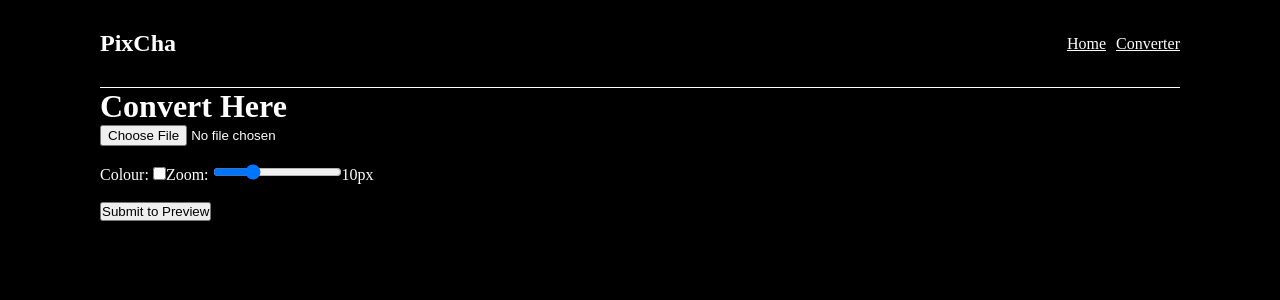
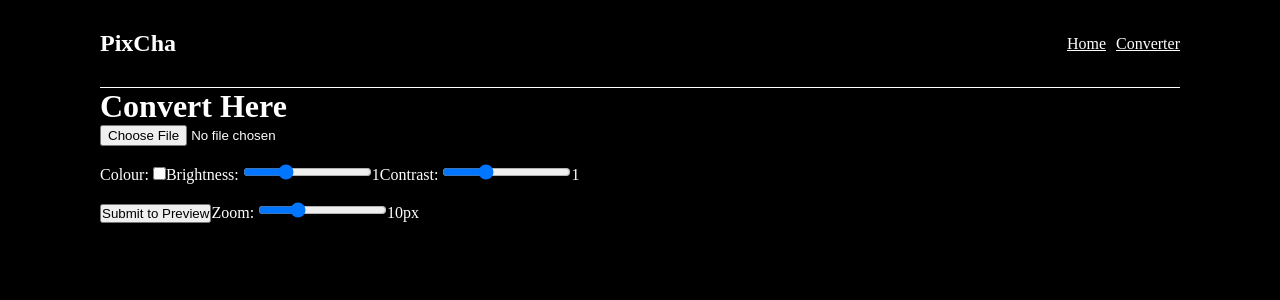
Before and after one commit to AlexanderHeffernan/image-to-ascii, a Vue app in the folder frontend/: page /converter in a window 1280 px wide. Shown: the top 300 px of the page. Built offline with nearby package versions, Linux system fonts and the light colour scheme.

Commit message:
Added brightness and contrast slider controls.

```diff
--- a/frontend/src/views/ConverterView.vue
+++ b/frontend/src/views/ConverterView.vue
@@ -6,14 +6,20 @@
 	<div class="settings">
 		<label for="colourCheck">Colour: </label>
 		<input type="checkbox" id="colourCheck" v-model="isColour">
-		<label for="fontSize">Zoom: </label>
-		<input type="range" id="fontSize" v-model.number="fontSize" min="2" max="30" step="1"/>
-		<span>{{ fontSize }}px</span>
+		<label for="brightness">Brightness: </label>
+		<input type="range" id="brightness" v-model.number="brightness" min="0.1" max="3" step="0.1">
+		<span>{{ brightness }}</span>
+		<label for="contrast">Contrast: </label>
+		<input type="range" id="contrast" v-model.number="contrast" min="0.1" max="3" step="0.1">
+		<span>{{ contrast }}</span>
 	</div>
 	<br>
 
 	<button type="submit" @click="submitImgToConverter">Submit to Preview</button>
 
+	<label for="fontSize">Zoom: </label>
+	<input type="range" id="fontSize" v-model.number="fontSize" min="2" max="30" step="1"/>
+	<span>{{ fontSize }}px</span>
 	<pre :style="{ fontSize: `${fontSize}px` }" class="asciiArt" v-html="asciiArtHtml"></pre>
 </template>
 
@@ -22,6 +28,8 @@ import { ref } from 'vue';
 
 const uploadedImg = ref<File|null>(null);
 const isColour = ref(false);
+const brightness = ref(1);
+const contrast = ref(1);
 const fontSize = ref(10);
 const asciiArtHtml = ref<string>("");
 
@@ -39,7 +47,7 @@ const submitImgToConverter = async () => {
 
 	const formData = new FormData();
 	formData.append('image', uploadedImg.value);
-	formData.append('config', JSON.stringify({ is_color: isColour.value }))
+	formData.append('config', JSON.stringify({ brightness_factor: brightness.value, contrast_factor: contrast.value, is_color: isColour.value }))
 
 	//const response = await fetch('https://192.168.68.59:8444/convert-image', {
 	const response = await fetch('https://192.168.1.95:8444/convert-image', {
```
